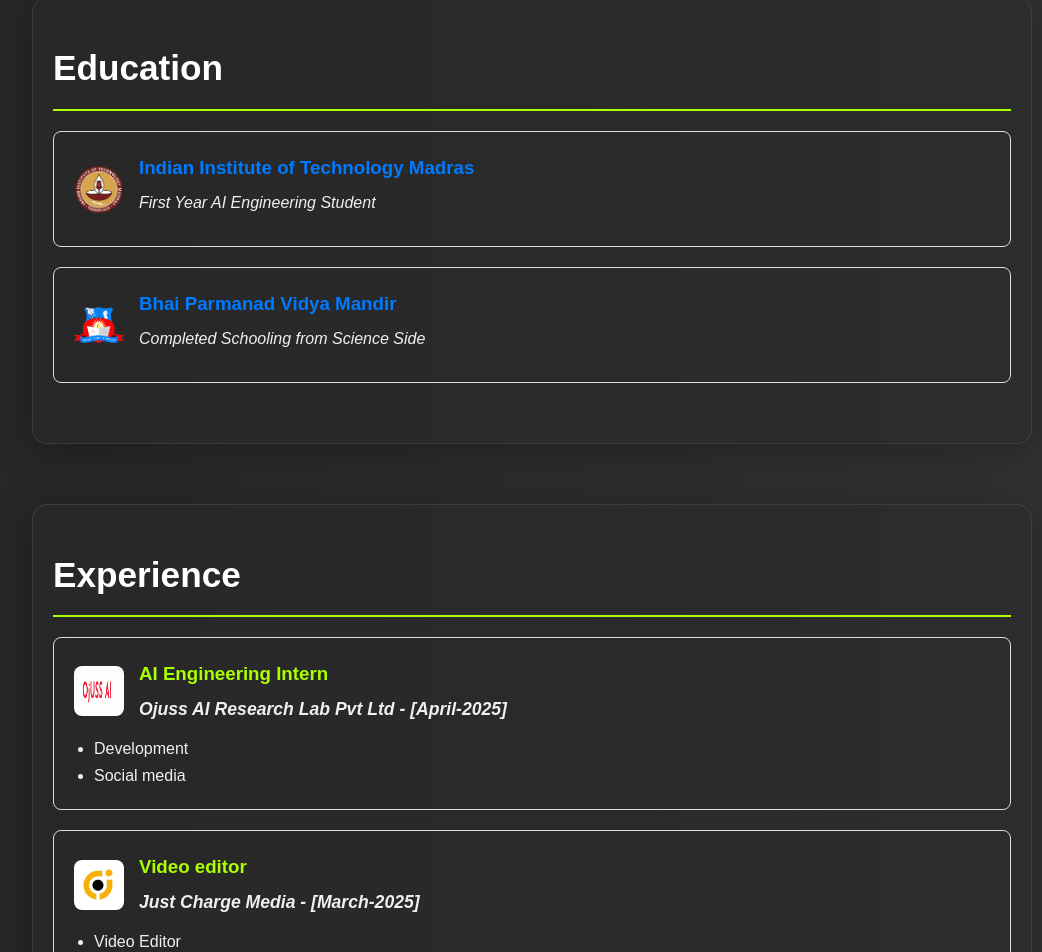
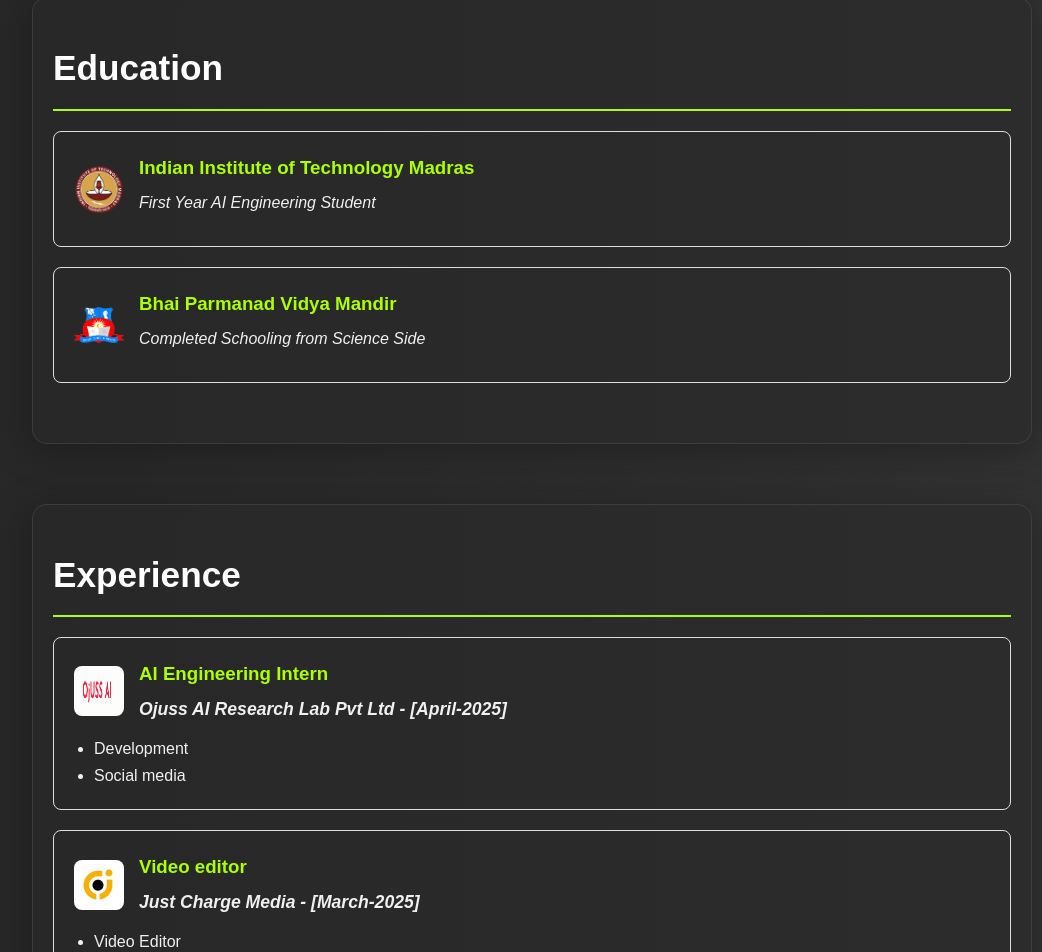
Before and after one commit to xickysahab/iamaagam, a Next.js app: page / in a window 1280 px wide. Shown: the part 757-1709 px from the top of the page, without its empty margins (108-1150 px from the left). Built offline with nearby package versions, Linux system fonts and the light colour scheme.

Commit message:
headings changes

```diff
--- a/src/app/components/Education.tsx
+++ b/src/app/components/Education.tsx
@@ -8,7 +8,7 @@
       <div style={{ marginBottom: '20px', padding: '20px', border: '1px solid #ddd', borderRadius: '8px', display: 'flex', alignItems: 'center' }}>
         <Image src="/IIT madras.png" alt="IIT Madras Logo" width={50} height={50} style={{ marginRight: '15px', objectFit: 'contain' }} />
         <div>
-          <h3 style={{ marginTop: '0', marginBottom: '5px', color: '#007bff' }}>Indian Institute of Technology Madras</h3>
+          <h3 style={{ marginTop: '0', marginBottom: '5px', color: 'var(--primary-color)' }}>Indian Institute of Technology Madras</h3>
           <p style={{ margin: '0 0 10px 0', fontStyle: 'italic' }}>First Year AI Engineering Student</p>
             {/* Add degree, dates, relevant coursework, etc. */}
           </div>
@@ -16,7 +16,7 @@
       <div style={{ marginBottom: '20px', padding: '20px', border: '1px solid #ddd', borderRadius: '8px', display: 'flex', alignItems: 'center' }}>
         <Image src="/Bvm logo.jpg" alt="Bhai Parmanad Vidya Mandir Logo" width={50} height={50} style={{ marginRight: '15px', objectFit: 'contain' }} />
         <div>
-          <h3 style={{ marginTop: '0', marginBottom: '5px', color: '#007bff' }}>Bhai Parmanad Vidya Mandir</h3>
+          <h3 style={{ marginTop: '0', marginBottom: '5px', color: 'var(--primary-color)' }}>Bhai Parmanad Vidya Mandir</h3>
           <p style={{ margin: '0 0 10px 0', fontStyle: 'italic' }}>Completed Schooling from Science Side</p>
           {/* Add degree, dates, relevant coursework, etc. */}
         </div>
```
